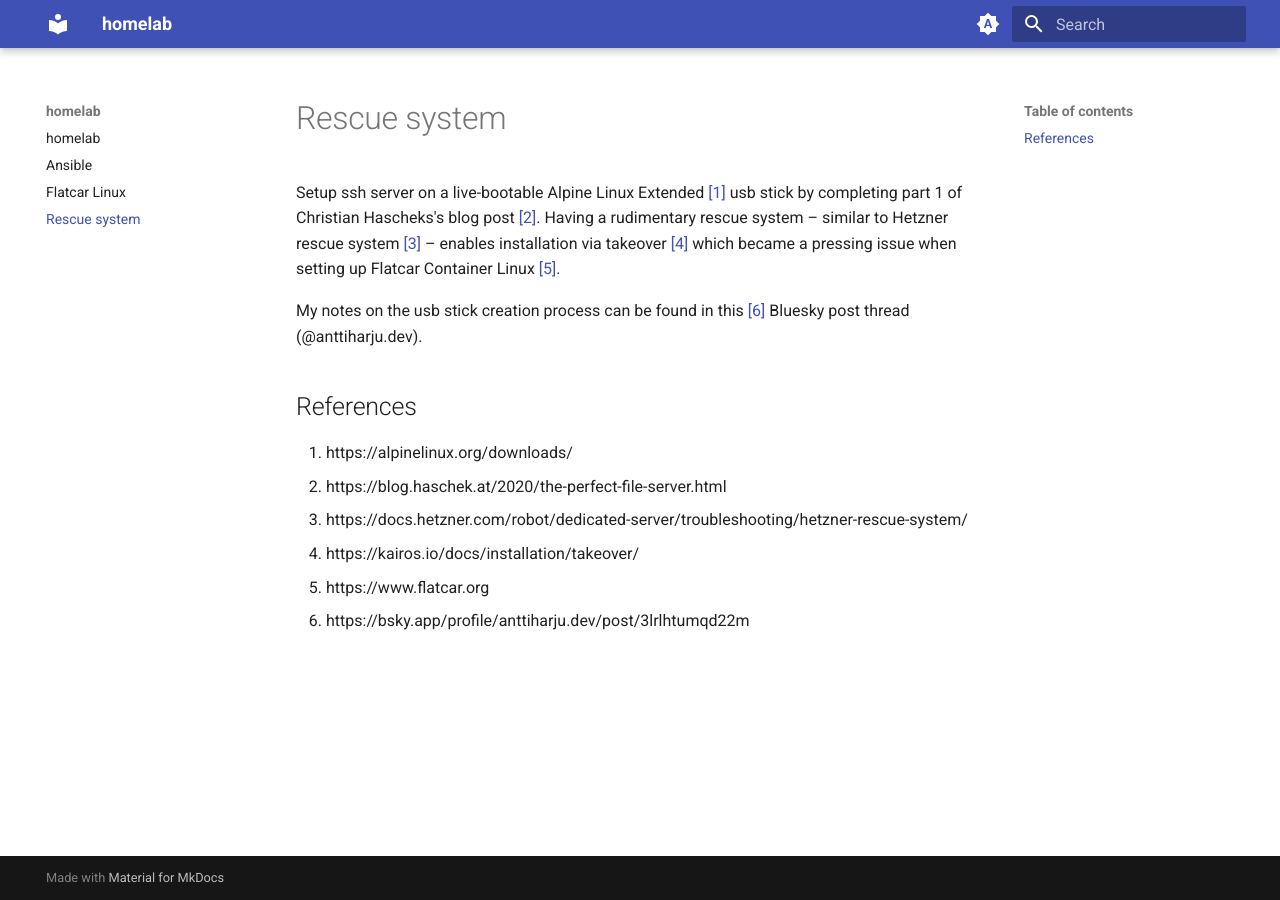
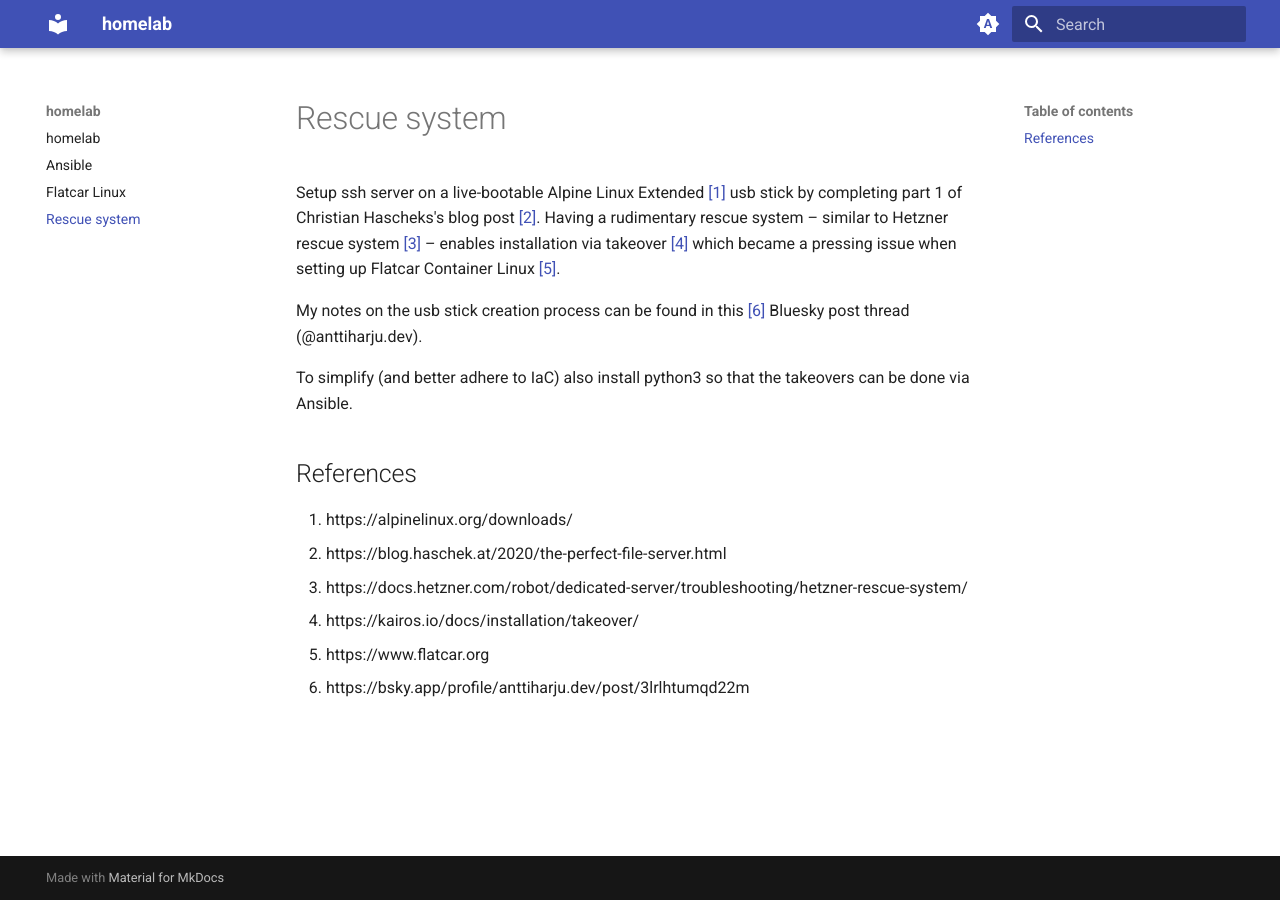
Before and after one commit to anttiharju/homelab, an MkDocs documentation site: the page built from docs/rescue.md, in a window 1280 px wide. Built offline with MkDocs 1.6.1 and Material for MkDocs 9.7.7, drawn with Linux system fonts in a browser that asks for light colours.

Commit message:
Update rescue doc

```diff
--- a/docs/rescue.md
+++ b/docs/rescue.md
@@ -3,6 +3,8 @@
 Setup ssh server on a live-bootable Alpine Linux Extended [\[1\]](https://alpinelinux.org/downloads/) usb stick by completing part 1 of Christian Hascheks's blog post [\[2\]](https://blog.haschek.at/2020/the-perfect-file-server.html). Having a rudimentary rescue system – similar to Hetzner rescue system [\[3\]](https://docs.hetzner.com/robot/dedicated-server/troubleshooting/hetzner-rescue-system/) – enables installation via takeover [\[4\]](https://kairos.io/docs/installation/takeover/) which became a pressing issue when setting up Flatcar Container Linux [\[5\]](https://www.flatcar.org).
 
 My notes on the usb stick creation process can be found in this [\[6\]](https://bsky.app/profile/anttiharju.dev/post/3lrlhtumqd22m) Bluesky post thread (@anttiharju.dev).
+
+To simplify (and better adhere to IaC) also install python3 so that the takeovers can be done via Ansible.
 
 ## References
 
```
